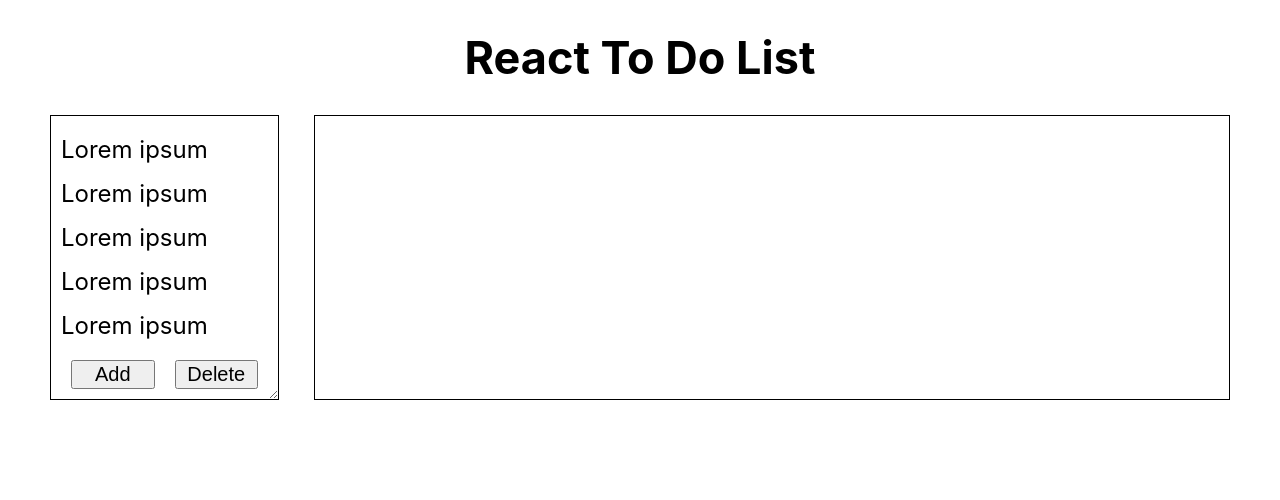
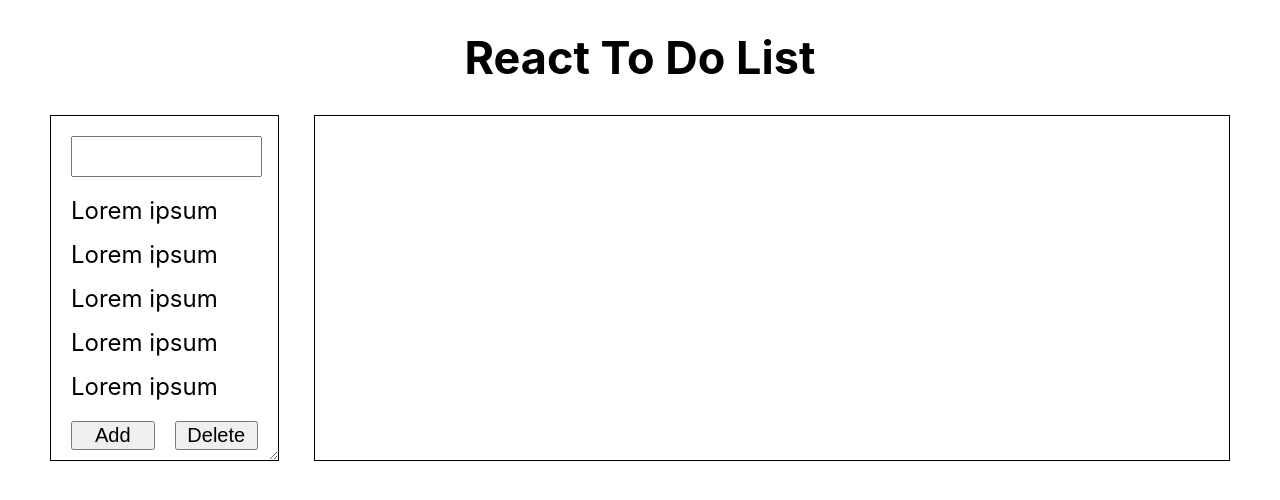
Before and after one commit to Leshista/infotecs-test, a React (Create React App) app: page / in a window 1280 px wide. Shown: the top 500 px of the page. Built offline with nearby package versions, Linux system fonts and the light colour scheme.

Commit message:
added searchbar

```diff
--- a/src/componentStyles/css/ToDo.module.css
+++ b/src/componentStyles/css/ToDo.module.css
@@ -1 +1 @@
-.toDo{display:grid;grid-template-columns:1fr 4fr;gap:3.5rem}.toDoList{resize:horizontal;overflow:auto;max-width:100rem;border:1px solid #000}.toDoList__Buttons{display:grid;grid-template-columns:1fr 1fr;gap:2rem;text-align:center;padding:0 2rem 1rem 2rem}.toDoList__Add{font-size:2rem}.toDoList__Delete{font-size:2rem}.toDoChanging{border:1px solid #000}
+.toDo{display:grid;grid-template-columns:1fr 4fr;gap:3.5rem}.toDoList{resize:horizontal;overflow:auto;max-width:100rem;border:1px solid #000}.toDoList__Search{margin:2rem 2rem 0 2rem;padding:.5rem;width:84%;font-size:2.3rem}.toDoList__Buttons{display:grid;grid-template-columns:1fr 1fr;gap:2rem;text-align:center;padding:0 2rem 1rem 2rem}.toDoList__Add{font-size:2rem}.toDoList__Delete{font-size:2rem}.toDoChanging{border:1px solid #000}
--- a/src/componentStyles/css/ToDoListItem.module.css
+++ b/src/componentStyles/css/ToDoListItem.module.css
@@ -1 +1 @@
-.toDoList__Item{padding:0 1rem;font-size:2.4rem;line-height:2rem}
+.toDoList__Item{padding:0 2rem;font-size:2.4rem;line-height:2rem}
--- a/src/componentStyles/scss/ToDo.scss
+++ b/src/componentStyles/scss/ToDo.scss
@@ -10,6 +10,12 @@
     border: 1px solid black;
 }
 .toDoList {
+    &__Search {
+        margin: 2rem 2rem 0 2rem;
+        padding: 0.5rem;
+        width: 84%;
+        font-size: 2.3rem;
+    }
     &__Buttons {
         display: grid;
         grid-template-columns: 1fr 1fr;
--- a/src/componentStyles/scss/ToDoListItem.scss
+++ b/src/componentStyles/scss/ToDoListItem.scss
@@ -1,5 +1,5 @@
 .toDoList__Item {
-    padding: 0 1rem;
+    padding: 0 2rem;
     font-size: 2.4rem;
     line-height: 2rem;
 }
--- a/src/components/ToDo.js
+++ b/src/components/ToDo.js
@@ -8,6 +8,12 @@ const ToDo = () => {
             To the left the user should be able to choose
             tasks, add and delete them */}
             <aside className={styles.toDoList}>
+                <input
+                    type="search"
+                    name=""
+                    id=""
+                    className={styles.toDoList__Search}
+                />
                 <ToDoListItem />
                 <ToDoListItem />
                 <ToDoListItem />
```
